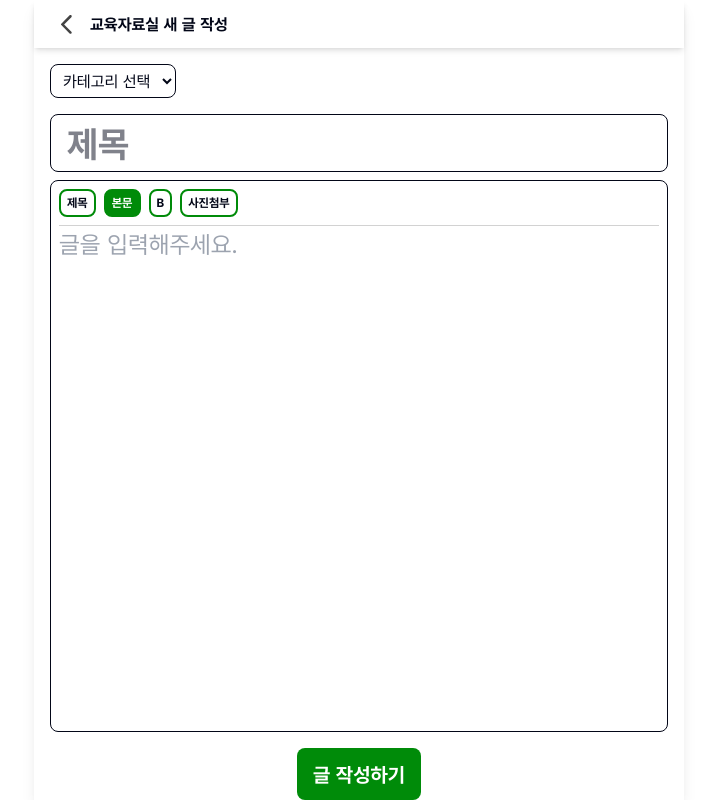
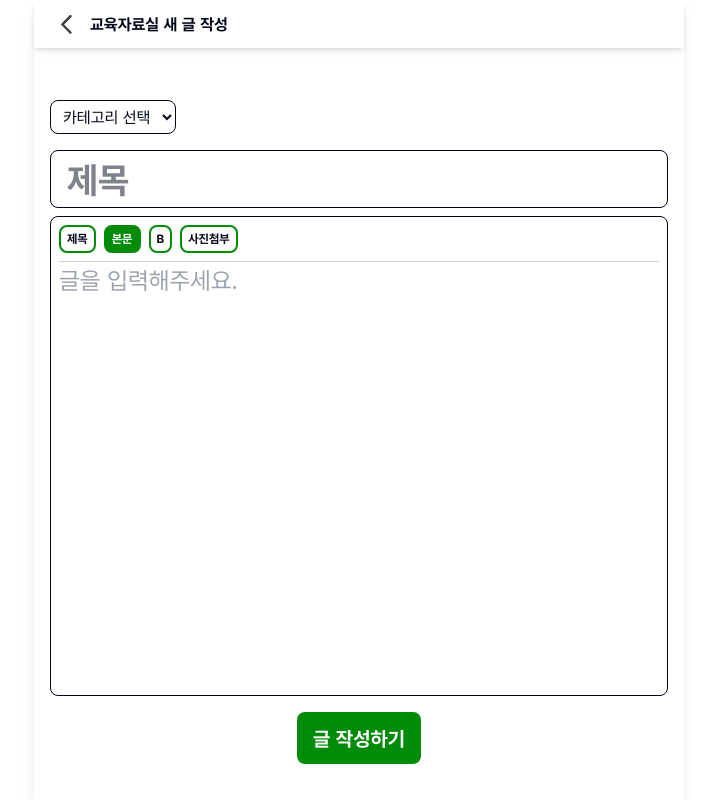
Before and after one commit to prgrms-web-devcourse-final-project/WEB5_6_MOCI_FE, a Next.js app: page /archive/write in a window 1280 px wide. Shown: the whole page, without its empty margins (281-998 px from the left). Built offline with nearby package versions, Linux system fonts and the light colour scheme; no server answers.

Commit message:
[Fix] 에디터 레이아웃 깨짐 해결

```diff
--- a/src/app/(stack)/archive/components/TipTap.tsx
+++ b/src/app/(stack)/archive/components/TipTap.tsx
@@ -75,13 +75,13 @@ function TipTapEditor({ onChange, onFileAdd, initialValue }: Props) {
 
         onFileAdd(id, fileUrl);
       };
-    } catch{
+    } catch {
       alert("이미지 업로드에 실패했습니다.");
     }
   };
 
   return (
-    <div className="w-full px-2 border-1 rounded-lg mt-2 flex-1 overflow-hidden">
+    <div className="w-full max-h-[60dvh] px-2 border-1 rounded-lg mt-2 flex-1">
       {/* 툴바 */}
       <div className="py-2 flex gap-2 border-b-1 border-gray">
         <Button
@@ -145,7 +145,7 @@ function TipTapEditor({ onChange, onFileAdd, initialValue }: Props) {
       {/* 에디터 */}
       <EditorContent
         editor={editor}
-        className="flex-1 max-h-[60dvh] rounded-md text-black overflow-y-auto"
+        className="flex-1 h-[calc(60dvh-45px)] rounded-md text-black overflow-y-auto "
         aria-label="글 입력 에디터"
       />
     </div>
```
